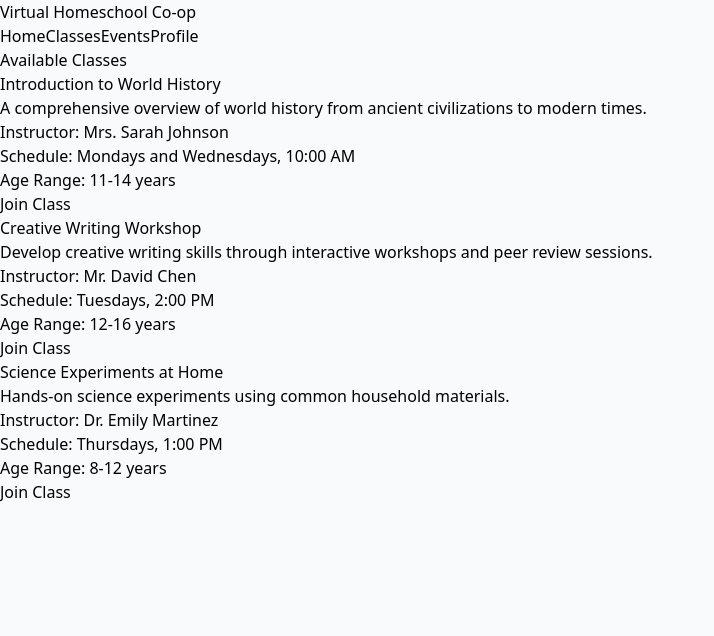
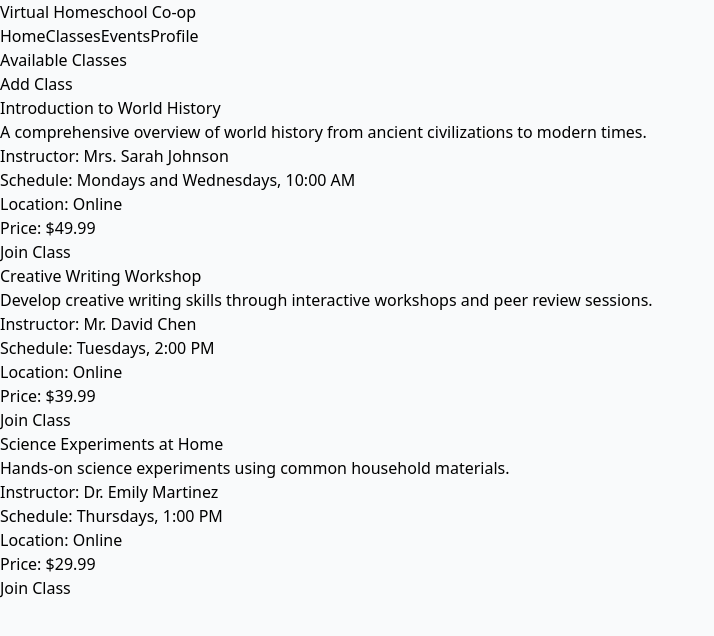
Before and after one commit to mattchx/homeschool, a React (Vite) app: page /classes in a window 1280 px wide. Shown: the top 636 px of the page, without its empty margins (0-714 px from the left). Built offline with nearby package versions, Linux system fonts and the light colour scheme.

Commit message:
add classes dialog + form

```diff
--- /dev/null
+++ b/src/components/ClassesDialog.tsx
@@ -0,0 +1,161 @@
+import { useState } from 'react';
+import { v4 as uuidv4 } from 'uuid';
+import * as Dialog from '@radix-ui/react-dialog';
+import { ClassType } from '../types';
+
+function ClassesDialog({ addClass }: { addClass: (newClass: ClassType) => void }) {
+  const [open, setOpen] = useState(false);
+
+  const [newClass, setNewClass] = useState<ClassType>({
+    id: uuidv4(),
+    title: '',
+    subject: '',
+    schedule: '',
+    instructor: '',
+    description: '',
+    location: '',
+    price: 0
+  });
+
+  const handleSubmit = (e: React.FormEvent) => {
+    e.preventDefault();
+    addClass(newClass);
+    setOpen(false);
+  };
+
+  return (
+    <Dialog.Root open={open} onOpenChange={setOpen}>
+      <Dialog.Trigger asChild>
+        <button className="btn-primary">Add Class</button>
+      </Dialog.Trigger>
+      <Dialog.Portal>
+        <Dialog.Overlay className="fixed inset-0 bg-black/50 data-[state=open]:animate-in data-[state=closed]:animate-out data-[state=closed]:fade-out-0 data-[state=open]:fade-in-0" />
+        <Dialog.Content className="fixed left-[50%] top-[50%] max-h-[85vh] w-[90vw] max-w-[450px] translate-x-[-50%] translate-y-[-50%] rounded-[6px] bg-white p-[25px] shadow-[hsl(206_22%_7%_/_35%)_0px_10px_38px_-10px,_hsl(206_22%_7%_/_20%)_0px_10px_20px_-15px] focus:outline-none data-[state=open]:animate-in data-[state=closed]:animate-out data-[state=closed]:fade-out-0 data-[state=open]:fade-in-0 data-[state=closed]:zoom-out-95 data-[state=open]:zoom-in-95 data-[state=closed]:slide-out-to-left-1/2 data-[state=closed]:slide-out-to-top-[48%] data-[state=open]:slide-in-from-left-1/2 data-[state=open]:slide-in-from-top-[48%]">
+          <form onSubmit={handleSubmit}>
+            <Dialog.Title className="text-xl text-black font-semibold mb-4">Create New Class</Dialog.Title>
+            <div className="space-y-4">
+              <div className="mb-4">
+                <label className="block text-gray-700 text-sm font-bold mb-2" htmlFor="title">
+                  Title
+                </label>
+                <input
+                  className="appearance-none w-full px-3 py-2 text-black bg-white border border-gray-300 rounded-md shadow-sm placeholder-gray-400 focus:outline-none focus:ring-2 focus:ring-blue-500 focus:border-blue-500 transition duration-150 ease-in-out"
+                  id="title"
+                  type="text"
+                  placeholder="Class Title"
+                  value={newClass.title}
+                  onChange={(e) => setNewClass({ ...newClass, title: e.target.value })}
+                  required
+                />
+              </div>
+              <div className="mb-4">
+                <label className="block text-gray-700 text-sm font-bold mb-2" htmlFor="subject">
+                  Subject
+                </label>
+                <input
+                  className="appearance-none w-full px-3 py-2 text-black bg-white border border-gray-300 rounded-md shadow-sm placeholder-gray-400 focus:outline-none focus:ring-2 focus:ring-blue-500 focus:border-blue-500 transition duration-150 ease-in-out"
+                  id="subject"
+                  type="text"
+                  placeholder="Subject"
+                  value={newClass.subject}
+                  onChange={(e) => setNewClass({ ...newClass, subject: e.target.value })}
+                  required
+                />
+              </div>
+              <div className="mb-4">
+                <label className="block text-gray-700 text-sm font-bold mb-2" htmlFor="schedule">
+                  Schedule
+                </label>
+                <input
+                  className="appearance-none w-full px-3 py-2 text-black bg-white border border-gray-300 rounded-md shadow-sm placeholder-gray-400 focus:outline-none focus:ring-2 focus:ring-blue-500 focus:border-blue-500 transition duration-150 ease-in-out"
+                  id="schedule"
+                  type="text"
+                  placeholder="e.g., Mon/Wed 10:00-11:30"
+                  value={newClass.schedule}
+                  onChange={(e) => setNewClass({ ...newClass, schedule: e.target.value })}
+                  required
+                />
+              </div>
+              <div className="mb-4">
+                <label className="block text-gray-700 text-sm font-bold mb-2" htmlFor="instructor">
+                  Instructor
+                </label>
+                <input
+                  className="appearance-none w-full px-3 py-2 text-black bg-white border border-gray-300 rounded-md shadow-sm placeholder-gray-400 focus:outline-none focus:ring-2 focus:ring-blue-500 focus:border-blue-500 transition duration-150 ease-in-out"
+                  id="instructor"
+                  type="text"
+                  placeholder="Instructor Name"
+                  value={newClass.instructor}
+                  onChange={(e) => setNewClass({ ...newClass, instructor: e.target.value })}
+                  required
+                />
+              </div>
+              <div className="mb-4">
+                <label className="block text-gray-700 text-sm font-bold mb-2" htmlFor="location">
+                  Location
+                </label>
+                <input
+                  className="appearance-none w-full px-3 py-2 text-black bg-white border border-gray-300 rounded-md shadow-sm placeholder-gray-400 focus:outline-none focus:ring-2 focus:ring-blue-500 focus:border-blue-500 transition duration-150 ease-in-out"
+                  id="location"
+                  type="text"
+                  placeholder="Class Location"
+                  value={newClass.location}
+                  onChange={(e) => setNewClass({ ...newClass, location: e.target.value })}
+                  required
+                />
+              </div>
+              <div className="mb-4">
+                <label className="block text-gray-700 text-sm font-bold mb-2" htmlFor="price">
+                  Price
+                </label>
+                <input
+                  className="appearance-none w-full px-3 py-2 text-black bg-white border border-gray-300 rounded-md shadow-sm placeholder-gray-400 focus:outline-none focus:ring-2 focus:ring-blue-500 focus:border-blue-500 transition duration-150 ease-in-out"
+                  id="price"
+                  type="number"
+                  step="0.01"
+                  min="0"
+                  placeholder="Class Price"
+                  value={newClass.price}
+                  onChange={(e) => setNewClass({ ...newClass, price: parseFloat(e.target.value) })}
+                  required
+                />
+              </div>
+              <div className="mb-4">
+                <label className="block text-gray-700 text-sm font-bold mb-2" htmlFor="description">
+                  Description
+                </label>
+                <textarea
+                  className="appearance-none w-full px-3 py-2 text-black bg-white border border-gray-300 rounded-md shadow-sm placeholder-gray-400 focus:outline-none focus:ring-2 focus:ring-blue-500 focus:border-blue-500 transition duration-150 ease-in-out"
+                  id="description"
+                  placeholder="Class Description"
+                  value={newClass.description}
+                  onChange={(e) => setNewClass({ ...newClass, description: e.target.value })}
+                  required
+                />
+              </div>
+            </div>
+            <div className="mt-6 flex justify-end gap-3">
+              <Dialog.Close asChild>
+                <button className="btn-primary" type="button">Cancel</button>
+              </Dialog.Close>
+              <button className="btn-primary" type="submit">Save</button>
+            </div>
+          </form>
+          <Dialog.Close asChild>
+            <button
+              className="absolute right-4 top-4 rounded-sm text-black"
+              aria-label="Close"
+            >
+              <svg xmlns="http://www.w3.org/2000/svg" width="24" height="24" viewBox="0 0 24 24" fill="none" stroke="currentColor" strokeWidth="2" strokeLinecap="round" strokeLinejoin="round">
+                <line x1="18" y1="6" x2="6" y2="18"></line>
+                <line x1="6" y1="6" x2="18" y2="18"></line>
+              </svg>
+            </button>
+          </Dialog.Close>
+        </Dialog.Content>
+      </Dialog.Portal>
+    </Dialog.Root>
+  );
+}
+
+export default ClassesDialog;
--- a/src/pages/Classes.tsx
+++ b/src/pages/Classes.tsx
@@ -1,34 +1,51 @@
+import { useState } from 'react';
+import ClassesDialog from '../components/ClassesDialog';
+import { ClassType } from '../types';
+
 function Classes() {
-  const classes = [
+  const [classes, setClasses] = useState<ClassType[]>([
     {
-      id: 1,
+      id: '1',
       title: "Introduction to World History",
+      subject: "History",
       instructor: "Mrs. Sarah Johnson",
       schedule: "Mondays and Wednesdays, 10:00 AM",
-      ageRange: "11-14 years",
-      description: "A comprehensive overview of world history from ancient civilizations to modern times."
+      description: "A comprehensive overview of world history from ancient civilizations to modern times.",
+      location: "Online",
+      price: 49.99
     },
     {
-      id: 2,
+      id: '2',
       title: "Creative Writing Workshop",
+      subject: "Language Arts",
       instructor: "Mr. David Chen",
       schedule: "Tuesdays, 2:00 PM",
-      ageRange: "12-16 years",
-      description: "Develop creative writing skills through interactive workshops and peer review sessions."
+      description: "Develop creative writing skills through interactive workshops and peer review sessions.",
+      location: "Online",
+      price: 39.99
     },
     {
-      id: 3,
+      id: '3',
       title: "Science Experiments at Home",
+      subject: "Science",
       instructor: "Dr. Emily Martinez",
       schedule: "Thursdays, 1:00 PM",
-      ageRange: "8-12 years",
-      description: "Hands-on science experiments using common household materials."
+      description: "Hands-on science experiments using common household materials.",
+      location: "Online",
+      price: 29.99
     }
-  ]
+  ]);
+
+  const addClass = (newClass: ClassType) => {
+    setClasses([...classes, newClass]);
+  };
 
   return (
     <div className="max-w-6xl mx-auto px-4">
-      <h1 className="text-3xl text-slate-700 font-bold mb-8">Available Classes</h1>
+      <div className="flex justify-between items-center mb-8">
+        <h1 className="text-3xl text-slate-700 font-bold">Available Classes</h1>
+        <ClassesDialog addClass={addClass} />
+      </div>
       <div className="grid md:grid-cols-2 gap-6">
         {classes.map((classItem) => (
           <div key={classItem.id} className="card">
@@ -37,7 +54,8 @@ function Classes() {
             <div className="space-y-2 text-sm text-gray-600">
               <p><span className="font-medium">Instructor:</span> {classItem.instructor}</p>
               <p><span className="font-medium">Schedule:</span> {classItem.schedule}</p>
-              <p><span className="font-medium">Age Range:</span> {classItem.ageRange}</p>
+              <p><span className="font-medium">Location:</span> {classItem.location}</p>
+              <p><span className="font-medium">Price:</span> ${classItem.price.toFixed(2)}</p>
             </div>
             <button className="btn-primary mt-4">
               Join Class
```
Also changed, not shown: src/types.ts (+11 -0 lines).
